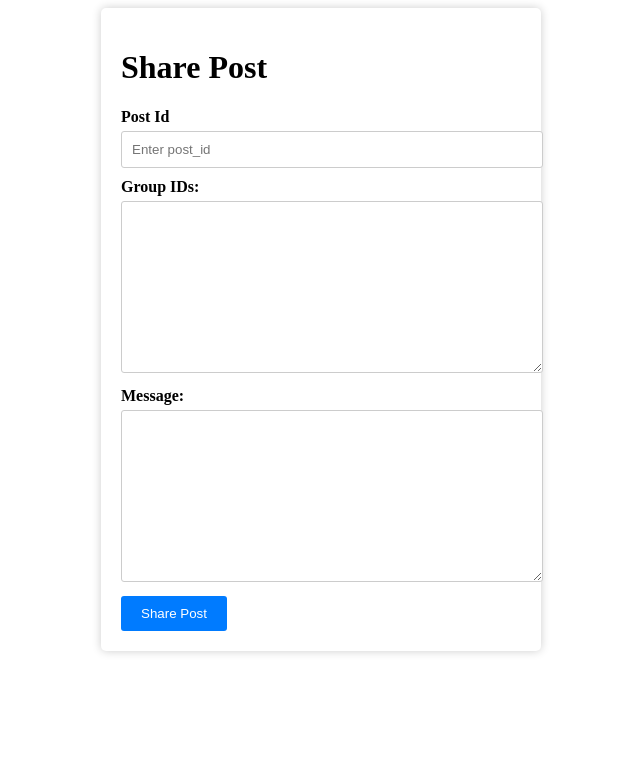
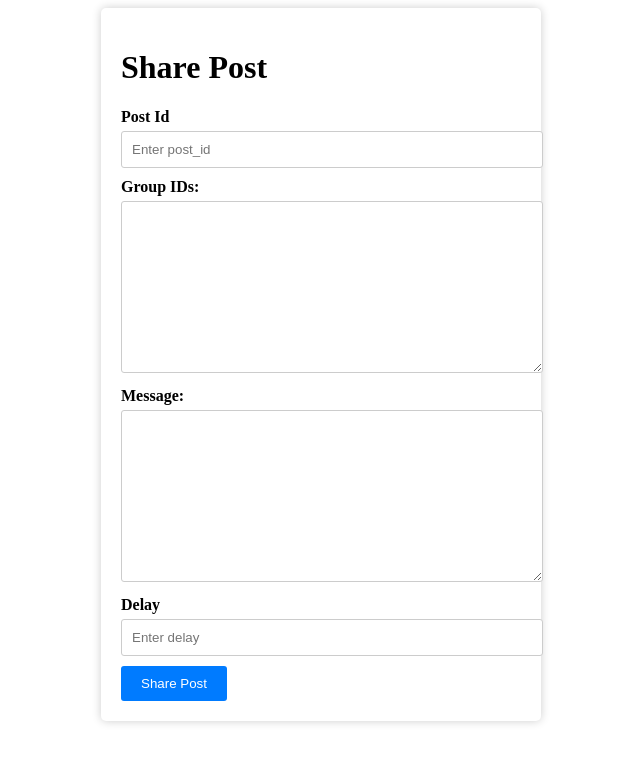
Before and after one commit to MoAlshaka/facebookCouponNew, a Laravel app: page /user/share-post in a window 1280 px wide. Shown: the top 763 px of the page, without its empty margins (319-959 px from the left). Run offline with Laravel 10, Linux system fonts and the light colour scheme; the visitor is signed in with stand-in values (Sample User, id 1).

Commit message:
manage delay time

```diff
--- a/app/Http/Controllers/Facebook/PostCouponController.php
+++ b/app/Http/Controllers/Facebook/PostCouponController.php
@@ -19,6 +19,7 @@ class PostCouponController extends Controller
         $request->validate([
             "id"=>"required",
             "message"=>"required",
+            "delay"=>"required",
             "photo"=>"required|url",
         ]);
         $accessTokens = PageAccessToken::pluck('page_access_token')->all();
@@ -27,6 +28,7 @@ class PostCouponController extends Controller
         $message = $request->message;
         $group_ids = explode("\r\n", $request->id);
         $image = $request->photo;
+        $delay = $request->delay;
         $count = count($group_ids);
 
         // Initialize $j outside the loop
@@ -48,6 +50,7 @@ class PostCouponController extends Controller
                 $responses[] = $response['post_id'];
             }
             $j++;
+            sleep($delay);
         }
         return $responses;
         //return response()->json(['message' => 'Post created successfully']);
--- a/app/Http/Controllers/Facebook/PostPageCouponController.php
+++ b/app/Http/Controllers/Facebook/PostPageCouponController.php
@@ -16,11 +16,13 @@ class PostPageCouponController extends Controller
     public function post(Request $request){
         $request->validate([
             "message"=>"required",
+            "delay"=>"required",
             "photo"=>"required|url",
         ]);
         $pages = PageAccessToken::pluck('page_access_token', 'page_id')->all();
         $message = $request->message;
         $image = $request->photo;
+        $delay = $request->delay;
         $responses = [];
         $batchSize = 10;
         foreach (array_chunk($pages, $batchSize, true) as $batch) {
@@ -33,6 +35,7 @@ class PostPageCouponController extends Controller
                 if (isset($response['post_id'])) {
                     $responses[] = $response['post_id'];
                 }
+                sleep($delay);
             }
         }
 
--- a/app/Http/Controllers/Facebook/SharedPostController.php
+++ b/app/Http/Controllers/Facebook/SharedPostController.php
@@ -19,11 +19,13 @@ class SharedPostController extends Controller
             "group_id"=>"required",
             "message"=>"required",
             "post_id"=>"required",
+            "delay"=>"required",
         ]);
         $group_ids = explode("\r\n", $request->group_id);
         $count = count($group_ids);
         $postId = $request->post_id;
         $message = $request->message;
+        $delay = $request->delay;
 
         $accessTokens = PageAccessToken::pluck('page_access_token')->all();
         shuffle($accessTokens);
@@ -46,6 +48,7 @@ class SharedPostController extends Controller
                 $responses[] = $response['id'];
             }
             $j++;
+            sleep($delay);
         }
         return $responses;
     }
--- a/resources/views/facebook/pagepost.blade.php
+++ b/resources/views/facebook/pagepost.blade.php
@@ -79,6 +79,12 @@
                 <div class="error-message">{{ $message }}</div>
             @enderror
 
+            <label for="delay">Delay</label>
+            <input type="text" name="delay" id="delay" placeholder="Enter delay" value="{{ old('delay') }}">
+            @error('delay')
+                <div class="error-message">{{ $message }}</div>
+            @enderror
+
             <input type="submit" value="Post">
         </form>
     </div>
--- a/resources/views/facebook/sharepost.blade.php
+++ b/resources/views/facebook/sharepost.blade.php
@@ -75,6 +75,12 @@
                 <div class="error-message">{{ $message }}</div>
             @enderror
 
+            <label for="delay">Delay</label>
+            <input type="text" name="delay" id="delay" placeholder="Enter delay" value="{{ old('delay') }}">
+            @error('delay')
+                <div class="error-message">{{ $message }}</div>
+            @enderror
+
             <input type="submit" value="Share Post">
         </form>
     </div>
```
Also changed, not shown: resources/views/facebook/post.blade.php (+7 -0 lines).
